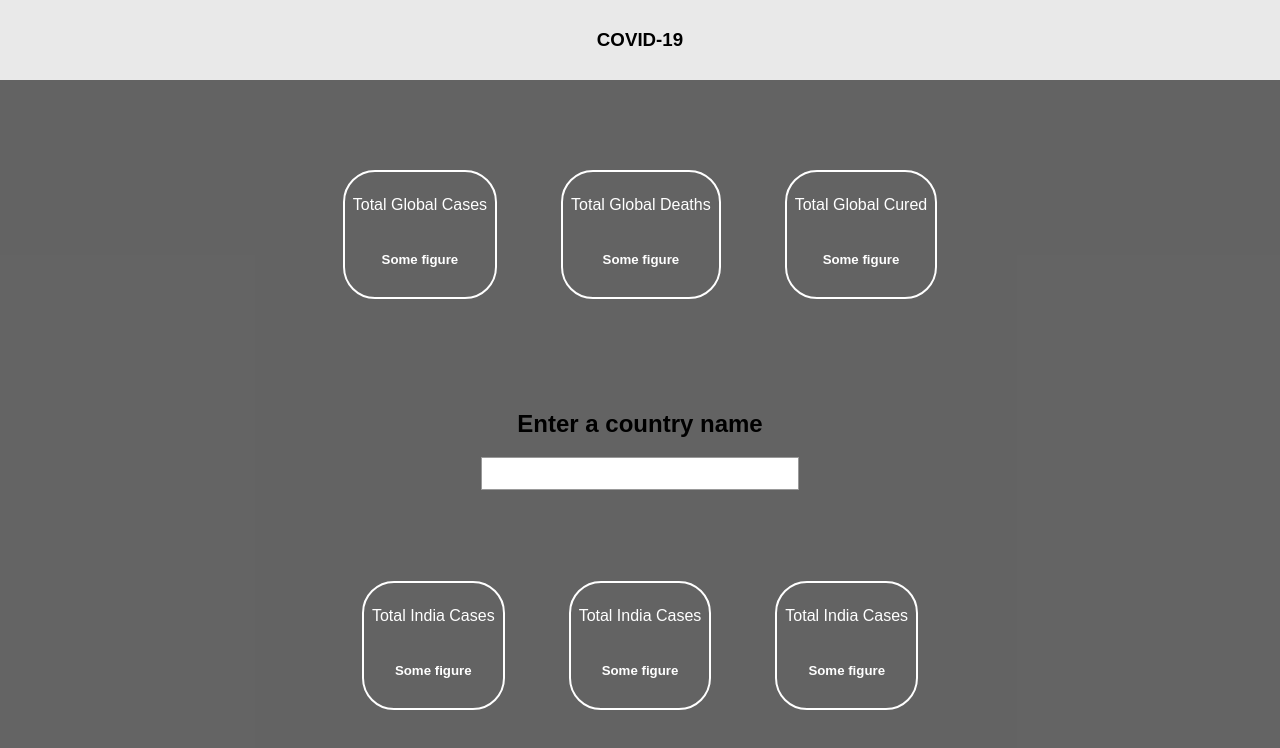
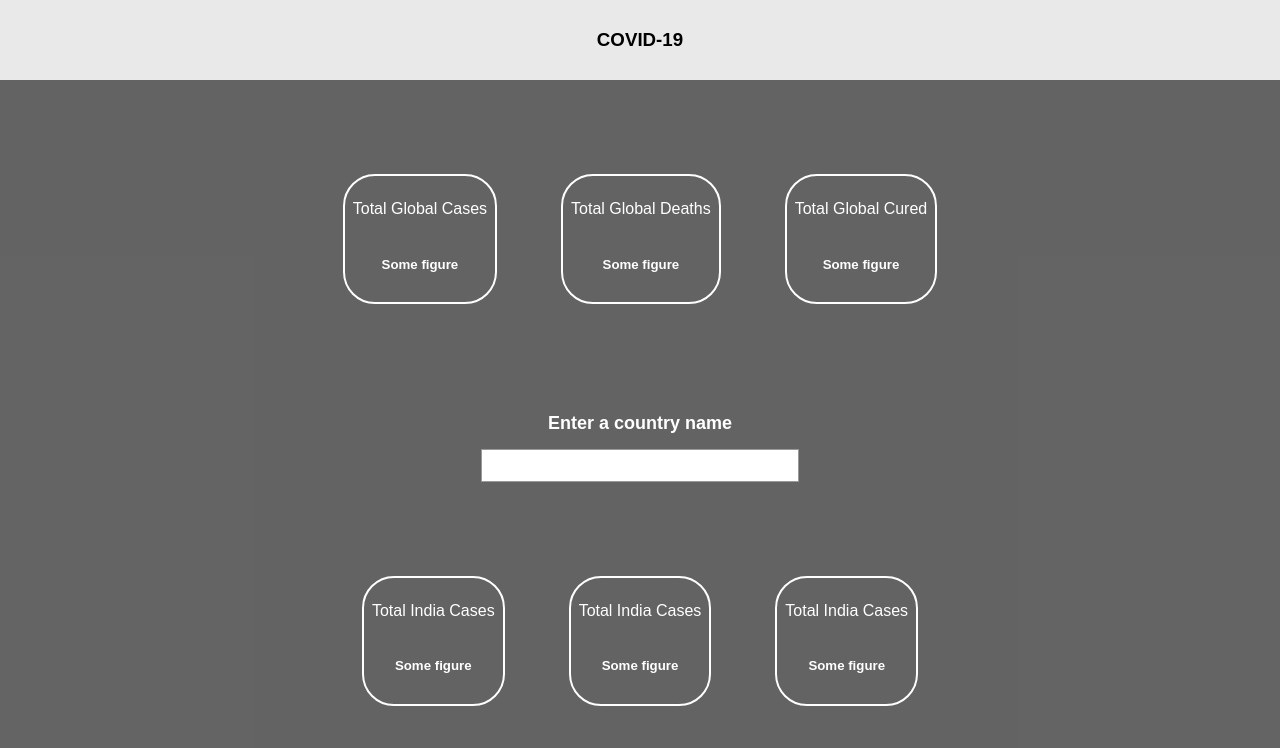
Before and after one commit to yashg160/Covid19, a React (Create React App) app: page / in a window 1280 px wide. Shown: the top 748 px of the page. Built offline with nearby package versions, Linux system fonts and the light colour scheme.

Commit message:
Instruction styling

```diff
--- a/src/css/App.css
+++ b/src/css/App.css
@@ -74,6 +74,11 @@
   margin: 0 2rem;
 }
 
+.instruction {
+  color: white;
+  font-size: large;
+}
+
 @media screen and (max-width: 676px) {
   .main {
     width: 100vw;
--- a/src/css/App.scss
+++ b/src/css/App.scss
@@ -38,6 +38,11 @@
 	margin: 0 2rem;
 }
 
+.instruction {
+	color: white;
+	font-size: large;
+}
+
 @media screen and (max-width: 676px) {
 	.main {
 		width: 100vw;
```
Also changed, not shown: 1 other file (tests, documents, lock files or other folders).
